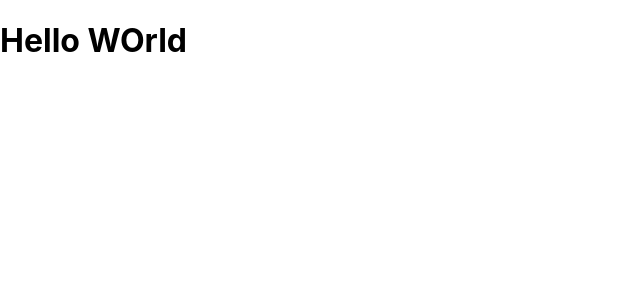
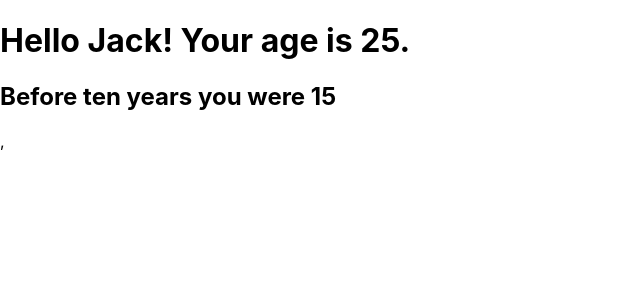
Before and after one commit to jackaylohana/avatar-react-app, a React (Create React App) app: page / in a window 1280 px wide. Shown: the top 300 px of the page, without its empty margins (0-640 px from the left). Built offline with nearby package versions, Linux system fonts and the light colour scheme.

Commit message:
added Demo.js
created custom Demo custom tag with props of name and age

```diff
--- /dev/null
+++ b/src/Demo.js
@@ -0,0 +1,14 @@
+import React from 'react'
+import ReactDom from 'react-dom'
+
+
+
+function Demo ({name, age}) {
+    return <div>
+       <h1>Hello {name}! Your age is {age}. </h1>
+       <h2>Before ten years you were {age-10}</h2>
+</div>
+
+}
+
+export default Demo;
--- a/src/index.js
+++ b/src/index.js
@@ -2,17 +2,21 @@ import React from 'react';
 import ReactDOM from 'react-dom';
 import './index.css';
 import App from './App';
+import Demo from './Demo'
 import * as serviceWorker from './serviceWorker';
 
+
+
+
 ReactDOM.render(
- // <React.StrictMode>
-    //<App />,
-  <h1>Hello WOrld</h1>,
-     // </React.StrictMode>,
+  <React.StrictMode>
+    <Demo name="Jack" age={25}/>,
+  </React.StrictMode>,
   document.getElementById('root')
 );
 
-// If you want your app to work offline and load faster, you can change
-// unregister() to register() below. Note this comes with some pitfalls.
-// Learn more about service workers: https://bit.ly/CRA-PWA
+
+
+
+
 serviceWorker.unregister();
```
